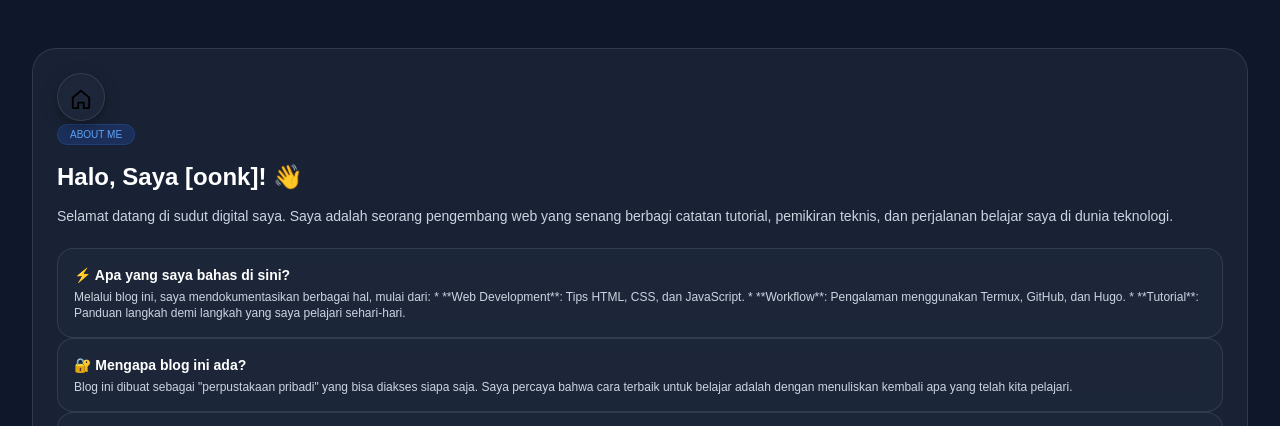
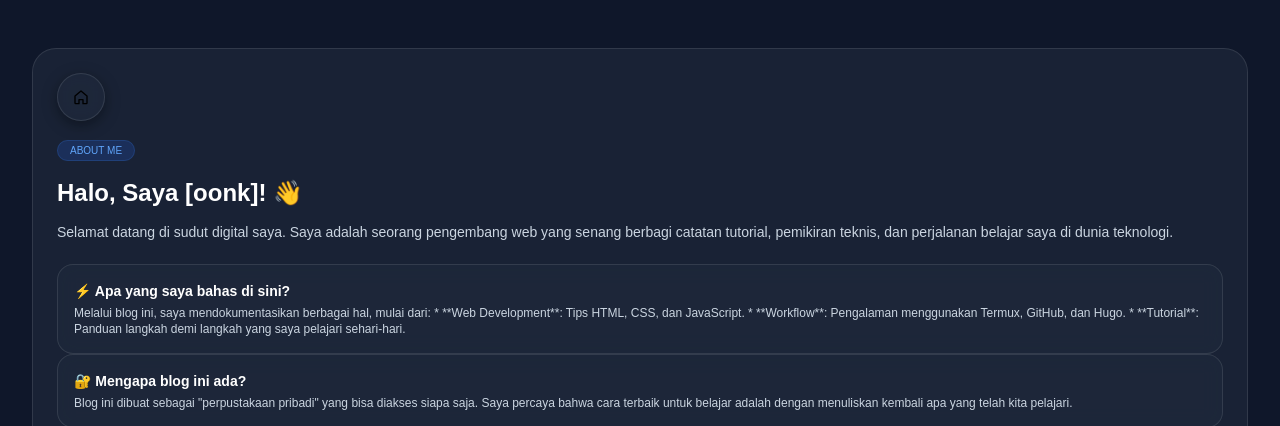
Before and after one commit to onkbaonk/onkhub, a plain HTML site: page components/about-me.html in a window 1280 px wide. Shown: the top 426 px of the page. Drawn offline with nearby package versions, Linux system fonts and the light colour scheme.

Commit message:
update onkhub v.2.1

```diff
--- a/assets/css/style.css
+++ b/assets/css/style.css
@@ -291,8 +291,8 @@ button[onclick^="handleReaction"]:active {
 .action-btn svg,
 .fab-btn img,
 .fab-btn svg {
-    width: 22px;
-    height: 22px;
+    width: 16px;
+    height: 16px;
     display: inline-block;
     vertical-align: middle;
 
@@ -314,13 +314,6 @@ button[onclick^="handleReaction"]:active {
     filter: brightness(0) invert(1);
 }
 
-.icon {
-    width: 20px;
-    height: 20px;
-    display: inline-block;
-    vertical-align: middle;
-    color: currentColor;
-}
 button .icon,
 a .icon {
     pointer-events: none;
--- a/components/about-me.html
+++ b/components/about-me.html
@@ -10,10 +10,10 @@
 <body class="p-4 md:p-8 bg-[#0f172a] text-slate-200">
 <div class="glass p-6 rounded-3xl mt-4">
 
-     <div class="fab-btn">
-    <a href="../" class="home"> <img src="../assets/icons/home.svg" class="icon"></a>
+  <div class="mb-4">
+  <a href="../" class="fab-btn">
+    <img src="../assets/icons/home.svg" class="Icon"></a>
   </div>
-
 
   <div class="mb-4">
     <span class="text-[10px] px-3 py-1 rounded-full bg-blue-600/20 text-blue-400 border border-blue-500/20">
```
Also changed, not shown: components/modals.html (+1 -0 lines).
